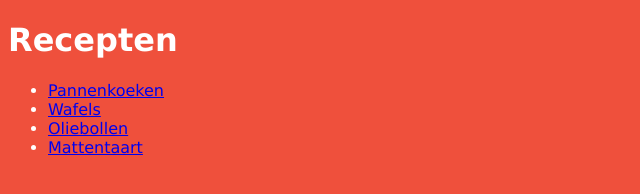
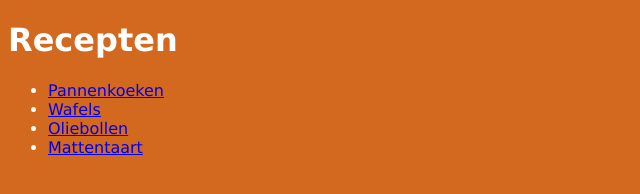
Before and after one commit to sonnymetten/recepten, a plain HTML site: page index.html in a window 1280 px wide. Shown: the whole page, without its empty margins (0-640 px from the left). Drawn offline with Linux system fonts and the light colour scheme.

Commit message:
Update default.css
achtergrondkleur Chocolate

```diff
--- a/default.css
+++ b/default.css
@@ -1,5 +1,5 @@
 body {
 	font-family: verdana;
-	background-color: #EF503C;
+	background-color: Chocolate;
 	color: white;
 }
```
